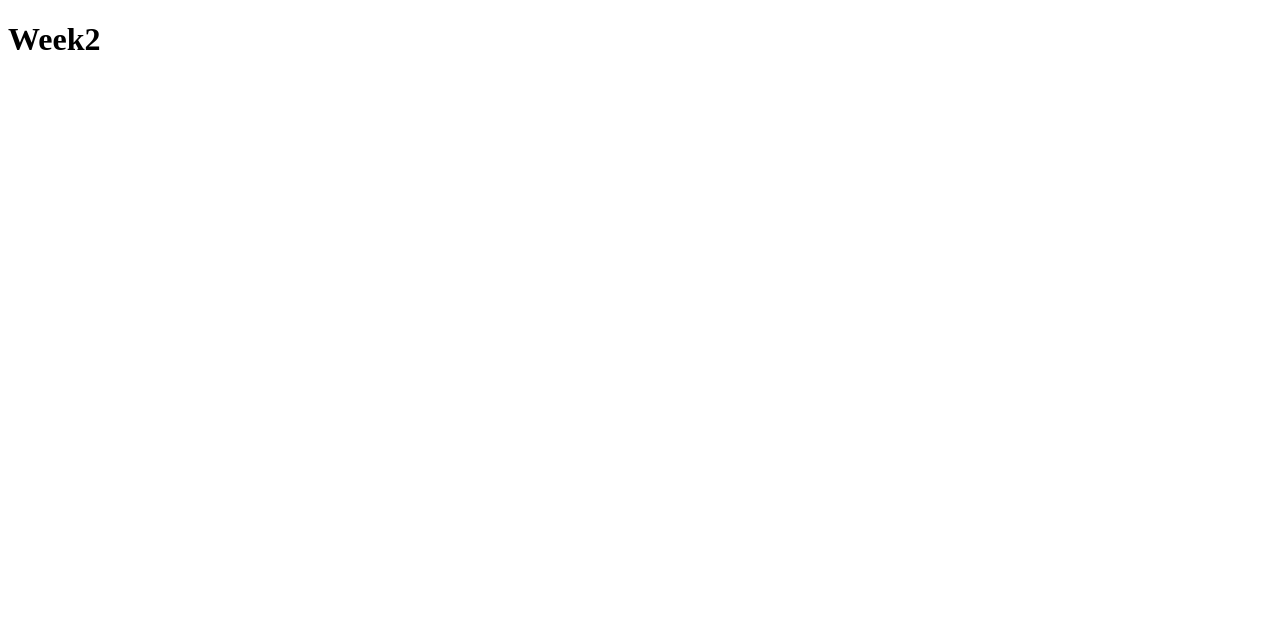
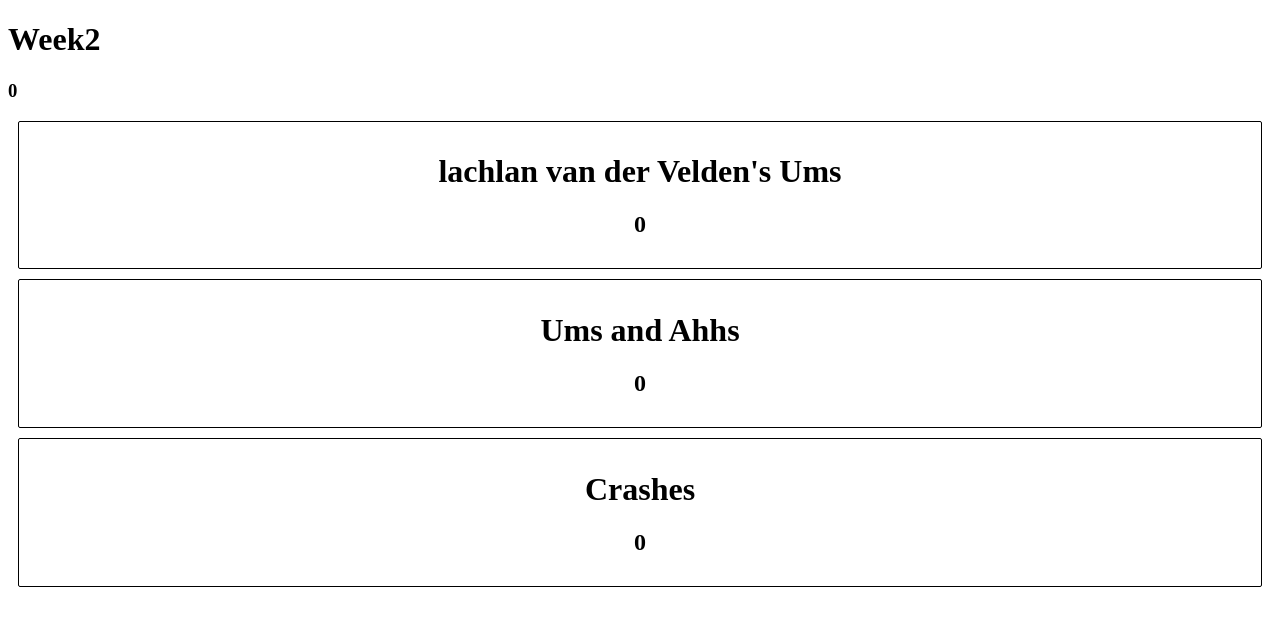
Before and after one commit to LachlanVelden-swin/AngularWeek2, an Angular app: page / in a window 1280 px wide. Shown: the top 626 px of the page. Built offline with nearby package versions, Linux system fonts and the light colour scheme.

Commit message:
add counter inputs and outputs + logic

```diff
--- a/src/app/app.component.html
+++ b/src/app/app.component.html
@@ -1 +1,7 @@
 <h1>{{title}}</h1>
+<h3>
+    {{total}}
+</h3>
+<app-counter [title]="myName" (counted)="onCounted($event)"></app-counter>
+<app-counter title="Ums and Ahhs" (counted)="onCounted($event)"></app-counter>
+<app-counter title="Crashes" (counted)="onCounted($event)"></app-counter>
--- a/src/app/app.component.ts
+++ b/src/app/app.component.ts
@@ -7,4 +7,12 @@ import { Component } from '@angular/core';
 })
 export class AppComponent {
   title = 'Week2';
+  total: number = 0;
+
+
+  myName = "lachlan van der Velden's Ums";
+
+  onCounted(value: number) {
+    this.total += value;
+  }
 }
--- a/src/app/app.module.ts
+++ b/src/app/app.module.ts
@@ -2,6 +2,7 @@ import { BrowserModule } from '@angular/platform-browser';
 import { NgModule } from '@angular/core';
 
 import { AppComponent } from './app.component';
+
 import { CounterComponent } from './counter/counter.component';
 
 @NgModule({
--- a/src/app/counter/counter.component.css
+++ b/src/app/counter/counter.component.css
@@ -0,0 +1,13 @@
+.counter {
+    border: solid 1px black;
+    border-radius: 2px;
+    padding: 10px;
+    margin: 10px;
+    text-align: center;
+
+    cursor: pointer;
+}
+
+.active {
+    color: red;
+}
--- a/src/app/counter/counter.component.html
+++ b/src/app/counter/counter.component.html
@@ -1 +1,3 @@
-<p>counter works!</p>
+<div (click)="onComponentClick($event)" class="counter"  [class.active]="active">
+    <h1>{{title}}</h1><h2>{{counter}}</h2>
+</div>
--- a/src/app/counter/counter.component.ts
+++ b/src/app/counter/counter.component.ts
@@ -1,4 +1,4 @@
-import { Component, OnInit } from '@angular/core';
+import { Component, OnInit, EventEmitter, Output, Input } from '@angular/core';
 
 @Component({
   selector: 'app-counter',
@@ -7,9 +7,27 @@ import { Component, OnInit } from '@angular/core';
 })
 export class CounterComponent implements OnInit {
 
+  @Input()
+  title: string = "Default Counter";
+
+  @Output()
+  counted: EventEmitter<number> = new EventEmitter<number>();
+
+  active: boolean = false;
+  counter: number = 0;
+
   constructor() { }
 
   ngOnInit(): void {
   }
 
+  onComponentClick(value: MouseEvent) {
+    value.preventDefault();
+    this.counter += 1;
+    this.counted.emit(1);
+    if(this.counter >= 10){
+      this.active = true;
+    }
+  }
+
 }
```
